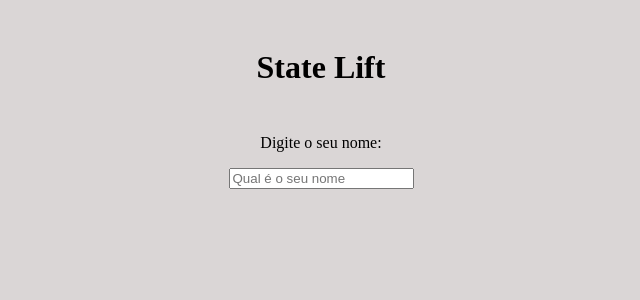
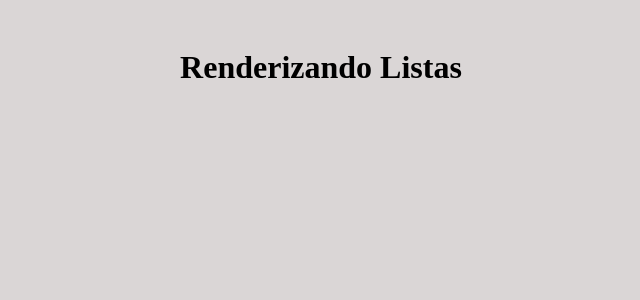
Before and after one commit to RusthenRonald/Projeto-React, a React (Create React App) app in the folder meu-projeto/: page / in a window 1280 px wide. Shown: the top 300 px of the page, without its empty margins (319-959 px from the left). Built offline with nearby package versions, Linux system fonts and the light colour scheme.

Commit message:
revendo conceito de listas

```diff
--- a/meu-projeto/src/App.js
+++ b/meu-projeto/src/App.js
@@ -1,16 +1,10 @@
-import {useState} from 'react'
 import logo from './logo.svg';
 import './App.css';
-import SeuNome from './components/SeuNome';
 function App() {
-
-  const [nome,setNome] =useState()
 
   return (
     <div className="App">
-        <h1>State Lift</h1>
-        <SeuNome setNome={setNome}/>
-        {nome}
+      <h1>Renderizando Listas</h1>
     </div>
   );
 }
```
